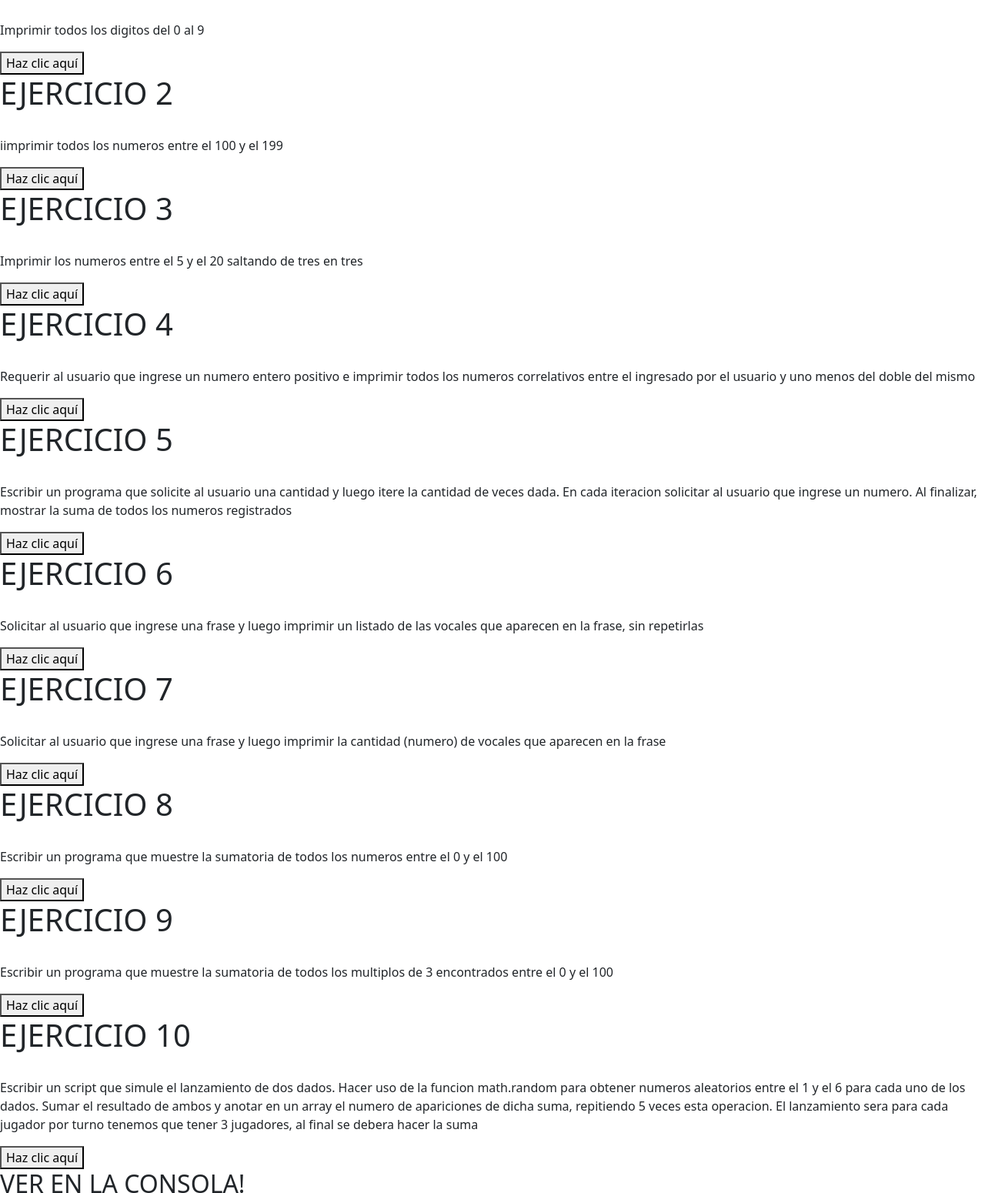
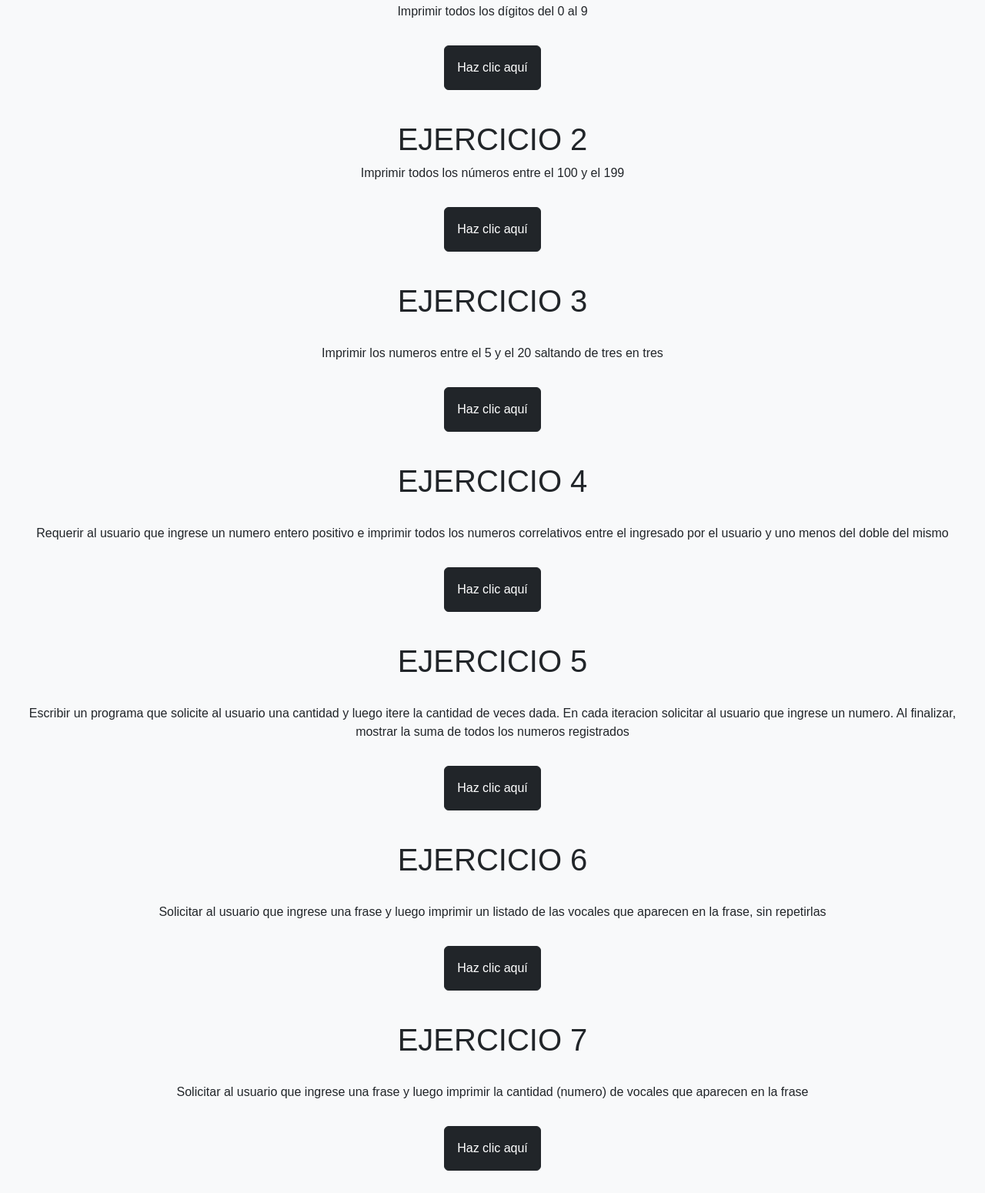
Before and after one commit to juanleivaa/signo-zodiacal-calculator, a plain HTML site: page pages/ejercitacion/ejercitacion.html in a window 1280 px wide. Shown: the part 53-1603 px from the top of the page at 77% size. Drawn offline with nearby package versions, Linux system fonts and the light colour scheme.

Commit message:
Algunos cambios en los estilos

```diff
--- a/css/style.css
+++ b/css/style.css
@@ -6,6 +6,11 @@ body {
     align-items: center;
     height: 100vh;
     margin: 0;
+}
+
+.sacar-decoration{
+    color: white;
+    text-decoration: none;
 }
 
 .body2{
@@ -17,8 +22,9 @@ body {
 }
 
 .container {
-    width: 300px;
+    width: 40%;
 }
+
 
 .form-control {
     width: 100%;
@@ -32,8 +38,9 @@ body {
     transition: opacity 0.5s;
 }
 
+
+
 .btn-primary {
-    margin-top: 20px;
     width: 100%;
     background-color: #000000 !important;
     border-color: #000000 !important;
--- a/js/arrays/arrays.js
+++ b/js/arrays/arrays.js
@@ -40,7 +40,7 @@ let provinciasArgentina = [
 ];
 
 
-
+console.log(provinciasArgentina.length)
 
 // //ARRAY.LENGHT
 // let array = [1,2,3,4,5]
--- a/pages/ejercitacion/ejercitacion.html
+++ b/pages/ejercitacion/ejercitacion.html
@@ -5,64 +5,86 @@
 <meta name="viewport" content="width=device-width, initial-scale=1.0">
 <title>Bucle-while</title>
 <link href="https://cdn.jsdelivr.net/npm/bootstrap@5.3.0/dist/css/bootstrap.min.css" rel="stylesheet">
+<link rel="stylesheet" href="/css/style.css">
 
 
 </head>
-<body>
+<body class="body2">
+    <div class="container-fluid text-center">
+        <div class="mb-4">
+            <h1>EJERCICIO 1</h1>
+            <p>Imprimir todos los dígitos del 0 al 9</p>
+            <button id="btnEjercicio1" class="p-3 m-3 btn btn-dark" onclick="ejercicio1()">Haz clic aquí</button>
+        </div>
 
+        <div class="mb-4">
+            <h1>EJERCICIO 2</h1>
+            <p>Imprimir todos los números entre el 100 y el 199</p>
+            <button id="btnEjercicio2" class="p-3 m-3 btn btn-dark" onclick="ejercicio2()">Haz clic aquí</button>
+        </div>
 
-    <h1>EJERCICIO 1 </h1>
-    <br>
-    <p>Imprimir todos los digitos del 0 al 9</p>
-    <button id="btnEjercicio1" onclick="ejercicio1()">Haz clic aquí</button>
-
-    <h1>EJERCICIO 2 </h1>
-    <br>
-    <p>iimprimir todos los numeros entre el 100 y el 199</p>
-    <button id="btnEjercicio2" onclick="ejercicio2()">Haz clic aquí</button>
-
-
+        <div class="mb-4">
             <h1>EJERCICIO 3 </h1>
             <br>
             <p>Imprimir los numeros entre el 5 y el 20 saltando de tres en tres</p>
-    <button id="btnEjercicio3" onclick="ejercicio3()">Haz clic aquí</button>
+            <button id="btnEjercicio3" class=" p-3 m-3 btn btn-dark" onclick="ejercicio3()">Haz clic aquí</button>
+        </div>
 
+        <div class="mb-4">
             <h1>EJERCICIO 4 </h1>
             <br>
             <p> Requerir al usuario que ingrese un numero entero positivo e imprimir todos los numeros correlativos entre el ingresado por el usuario y uno menos del doble del mismo</p>
-    <button id="btnEjercicio4" onclick="ejercicio4()">Haz clic aquí</button>
+            <button id="btnEjercicio4" class=" p-3 m-3 btn btn-dark" onclick="ejercicio4()">Haz clic aquí</button>
+        </div>
 
-
+        <div class="mb-4">
             <h1>EJERCICIO 5 </h1>
             <br>
             <p> Escribir un programa que solicite al usuario una cantidad y luego itere la cantidad de veces dada. En cada iteracion solicitar al usuario que ingrese un numero. Al finalizar, mostrar la suma de todos los numeros registrados</p>
-    <button id="btnEjercicio5" onclick="ejercicio5()">Haz clic aquí</button>
+            <button id="btnEjercicio5" class=" p-3 m-3 btn btn-dark" onclick="ejercicio5()">Haz clic aquí</button>
+        </div>
 
+        <div class="mb-4">
             <h1>EJERCICIO 6 </h1>
             <br>
             <p> Solicitar al usuario que ingrese una frase y luego imprimir un listado de las vocales que aparecen en la frase, sin repetirlas</p>
-    <button id="btnEjercicio6" onclick="ejercicio6()">Haz clic aquí</button>
+            <button id="btnEjercicio6" class=" p-3 m-3 btn btn-dark" onclick="ejercicio6()">Haz clic aquí</button>
+        </div>
 
+        <div class="mb-4">
             <h1>EJERCICIO 7 </h1>
             <br>
             <p> Solicitar al usuario que ingrese una frase y luego imprimir la cantidad (numero) de vocales que aparecen en la frase</p>
-    <button id="btnEjercicio7" onclick="ejercicio7()">Haz clic aquí</button>
+            <button id="btnEjercicio7" class=" p-3 m-3 btn btn-dark" onclick="ejercicio7()">Haz clic aquí</button>
+        </div>
 
+        <div class="mb-4">
             <h1>EJERCICIO 8 </h1>
             <br>
             <p> Escribir un programa que muestre la sumatoria de todos los numeros entre el 0 y el 100</p>
-    <button id="btnEjercicio8" onclick="ejercicio8()">Haz clic aquí</button>
+            <button id="btnEjercicio8" class=" p-3 m-3 btn btn-dark" onclick="ejercicio8()">Haz clic aquí</button>
+        </div>
 
+        <div class="mb-4">
             <h1>EJERCICIO 9 </h1>
             <br>
             <p> Escribir un programa que muestre la sumatoria de todos los multiplos de 3 encontrados entre el 0 y el 100</p>
-    <button id="btnEjercicio9" onclick="ejercicio9()">Haz clic aquí</button>
+            <button id="btnEjercicio9" class=" p-3 m-3 btn btn-dark" onclick="ejercicio9()">Haz clic aquí</button>
+        </div>
 
+        <div class="mb-4">
             <h1>EJERCICIO 10 </h1>
             <br>
             <p> Escribir un script que simule el lanzamiento de dos dados. Hacer uso de la funcion math.random para obtener numeros aleatorios entre el 1 y el 6 para cada uno de los dados. Sumar el resultado de ambos y anotar en un array el numero de apariciones de dicha suma, repitiendo 5 veces esta operacion. El lanzamiento sera para cada jugador por turno tenemos que tener 3 jugadores, al final se debera hacer la suma</p>
-    <button id="btnEjercicio9" onclick="ejercicio10()">Haz clic aquí</button>
+            <button id="btnEjercicio9" class=" p-3 m-3 btn btn-dark" onclick="ejercicio10()">Haz clic aquí</button>
             <H2>VER EN LA CONSOLA!</H2>
+        </div>
+
+
+
+    </div>
+
+
 
 
 <script src="/js/bucles/bucle-for-ejercicios.js"></script>
```
Also changed, not shown: index.html (+1 -1 lines), pages/arrays/arrays.html (+1 -1 lines), pages/bucles/bucle-for.html (+3 -2 lines). Lines whose indentation alone changed are shown as unchanged.
